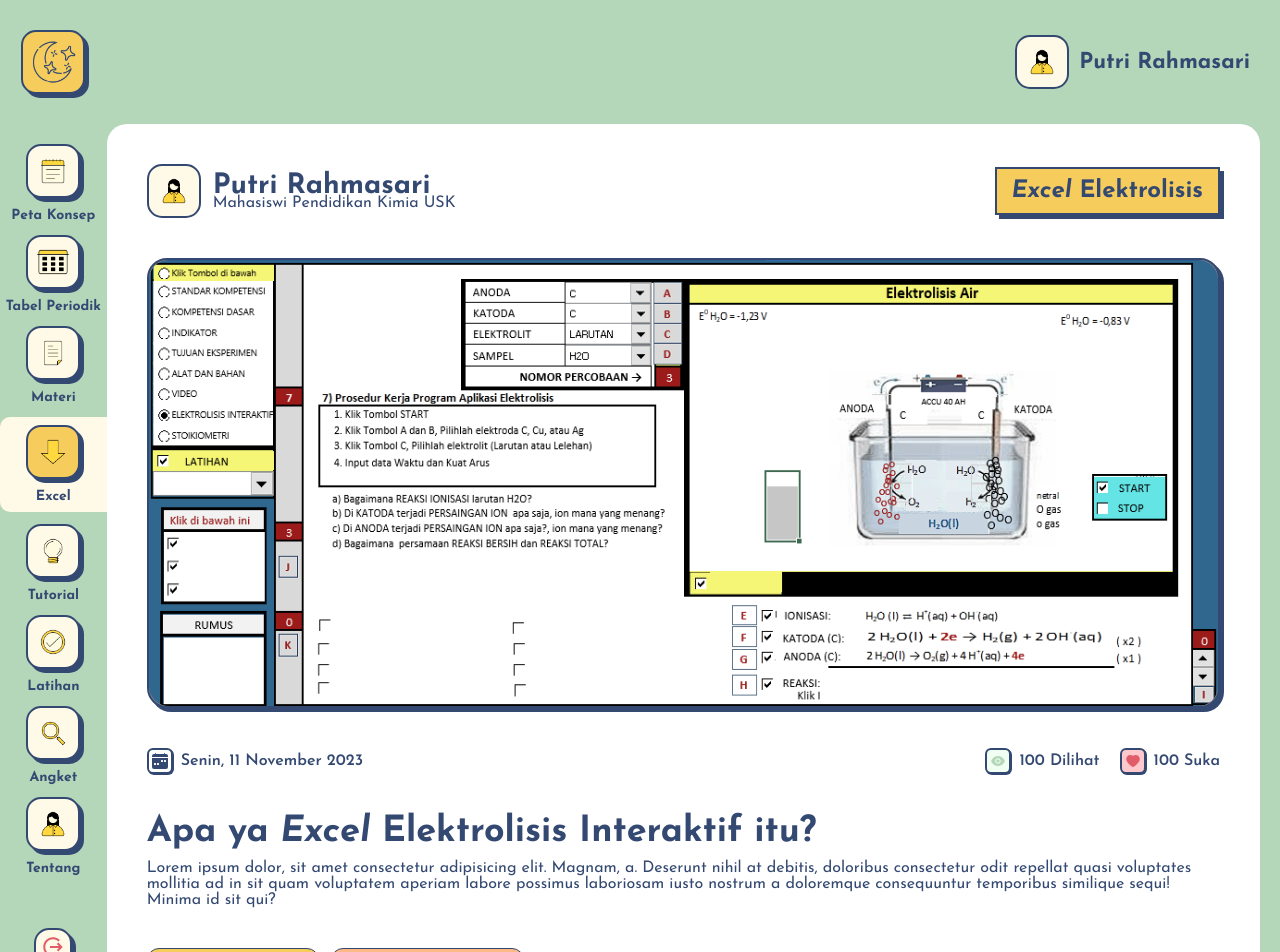
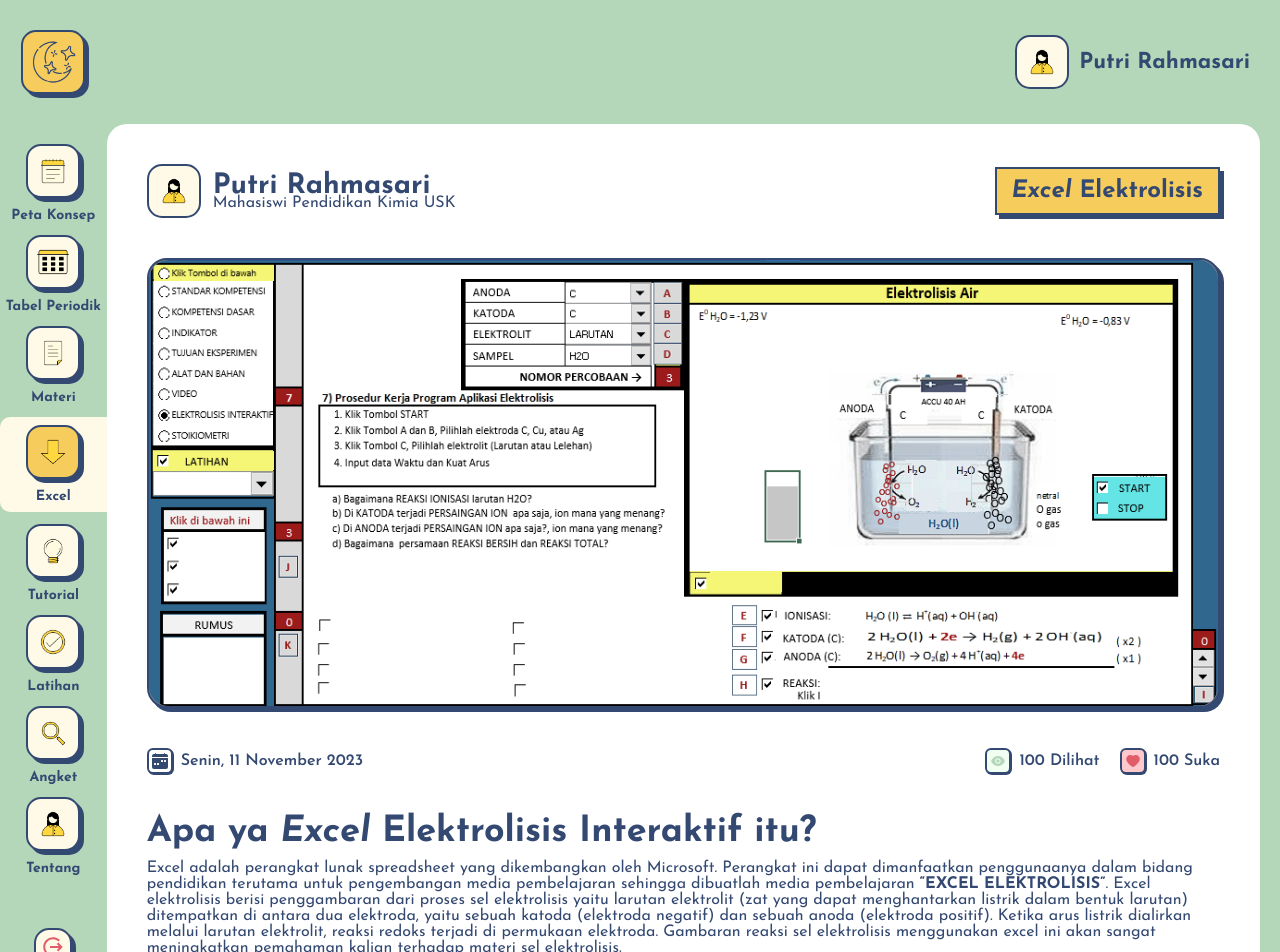
Before and after one commit to dimas3007/elektrolisis, a React (Vite) app: page /excel-download in a window 1280 px wide. Shown: the top 952 px of the page. Built offline with nearby package versions, Linux system fonts and the light colour scheme.

Commit message:
Update ExcelDownload.jsx

```diff
--- a/src/pages/main_pages/ExcelDownload.jsx
+++ b/src/pages/main_pages/ExcelDownload.jsx
@@ -49,11 +49,18 @@ const ExcelDownload = () => {
             Apa ya <i>Excel</i> Elektrolisis Interaktif itu?
           </h2>
           <p>
-            Lorem ipsum dolor, sit amet consectetur adipisicing elit. Magnam, a.
-            Deserunt nihil at debitis, doloribus consectetur odit repellat quasi
-            voluptates mollitia ad in sit quam voluptatem aperiam labore
-            possimus laboriosam iusto nostrum a doloremque consequuntur
-            temporibus similique sequi! Minima id sit qui?
+            Excel adalah perangkat lunak spreadsheet yang dikembangkan oleh
+            Microsoft. Perangkat ini dapat dimanfaatkan penggunaanya dalam
+            bidang pendidikan terutama untuk pengembangan media pembelajaran
+            sehingga dibuatlah media pembelajaran <b>“EXCEL ELEKTROLISIS”</b>.
+            Excel elektrolisis berisi penggambaran dari proses sel elektrolisis
+            yaitu larutan elektrolit (zat yang dapat menghantarkan listrik dalam
+            bentuk larutan) ditempatkan di antara dua elektroda, yaitu sebuah
+            katoda (elektroda negatif) dan sebuah anoda (elektroda positif).
+            Ketika arus listrik dialirkan melalui larutan elektrolit, reaksi
+            redoks terjadi di permukaan elektroda. Gambaran reaksi sel
+            elektrolisis menggunakan excel ini akan sangat meningkatkan
+            pemahaman kalian terhadap materi sel elektrolisis.
           </p>
         </div>
         <div className="content-footer">
```
